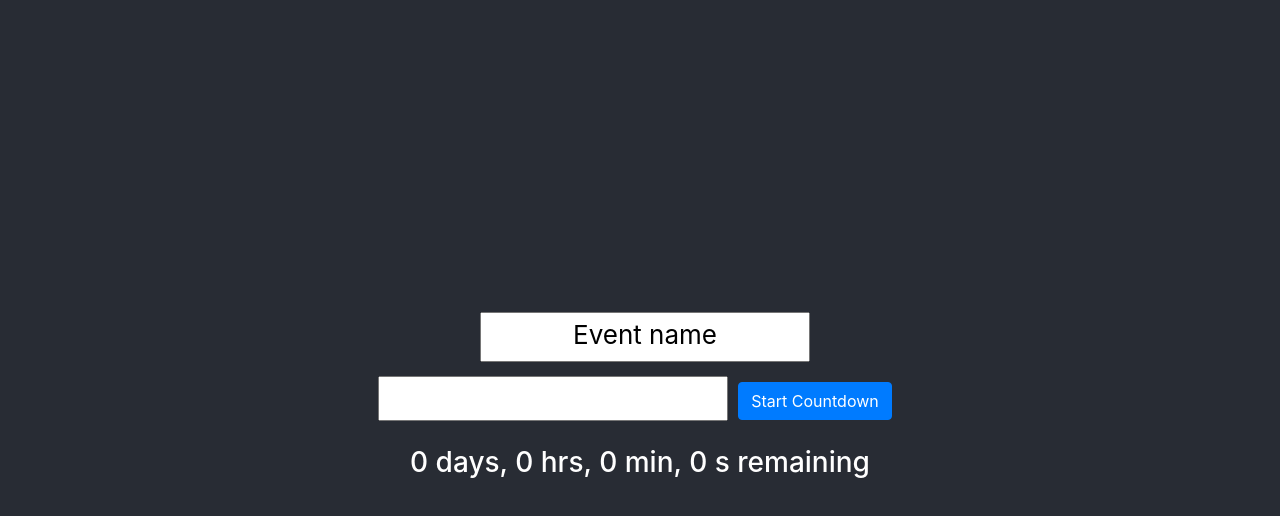
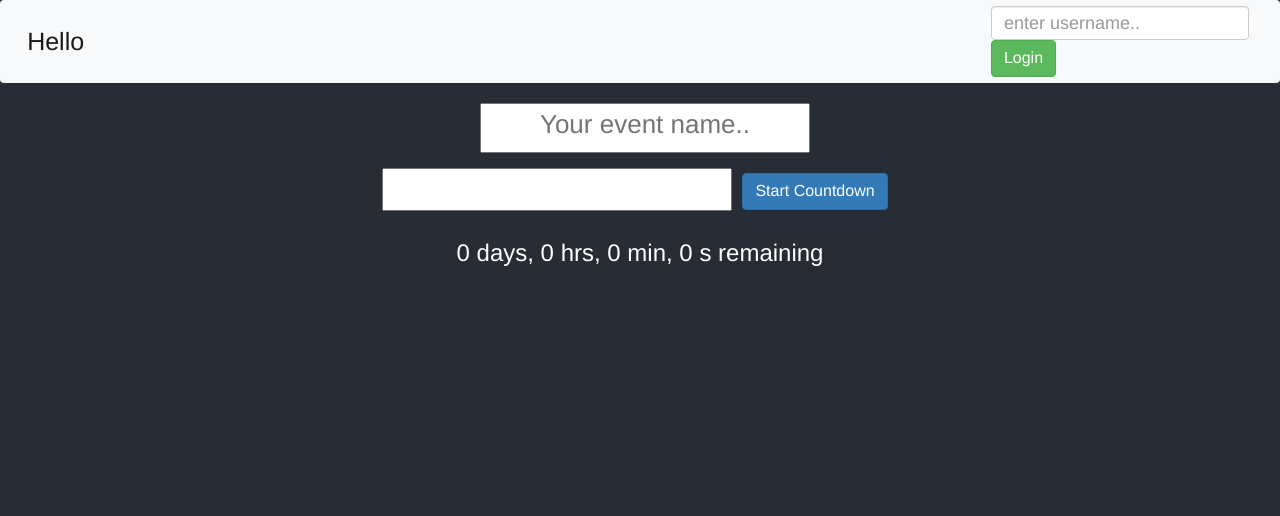
Before and after one commit to deepictorial/count-me-in, a React (Create React App) app: page / in a window 1280 px wide. Shown: the top 516 px of the page. Built offline with nearby package versions, Linux system fonts and the light colour scheme.

Commit message:
added nav and login

```diff
--- a/package.json
+++ b/package.json
@@ -6,8 +6,8 @@
     "@testing-library/jest-dom": "^4.2.4",
     "@testing-library/react": "^9.5.0",
     "@testing-library/user-event": "^7.2.1",
-    "bootstrap": "^4.5.0",
     "react": "^16.13.1",
+    "react-bootstrap": "^1.0.1",
     "react-datepicker": "^2.15.0",
     "react-dom": "^16.13.1",
     "react-scripts": "3.4.1"
@@ -37,6 +37,7 @@
     ]
   },
   "devDependencies": {
+    "bootstrap": "^3.4.1",
     "gh-pages": "^2.2.0"
   }
 }
--- a/public/index.html
+++ b/public/index.html
@@ -3,6 +3,11 @@
   <head>
     <meta charset="utf-8" />
     <link rel="icon" href="%PUBLIC_URL%/favicon.ico" />
+    <link
+        rel="stylesheet"
+        href="https://maxcdn.bootstrapcdn.com/bootstrap/4.4.1/css/bootstrap.min.css"
+        integrity="sha384-Vkoo8x4CGsO3+Hhxv8T/Q5PaXtkKtu6ug5TOeNV6gBiFeWPGFN9MuhOf23Q9Ifjh"
+        crossorigin="anonymous"/>
     <meta name="viewport" content="width=device-width, initial-scale=1" />
     <meta name="theme-color" content="#000000" />
     <meta
@@ -24,7 +29,7 @@
       work correctly both with client-side routing and a non-root public URL.
       Learn how to configure a non-root public URL by running `npm run build`.
     -->
-    <title>React App</title>
+    <title>Count Me In!</title>
   </head>
   <body>
     <noscript>You need to enable JavaScript to run this app.</noscript>
--- a/src/App.css
+++ b/src/App.css
@@ -1,5 +1,9 @@
 .App {
   text-align: center;
+  background-color: #282c34;
+  min-height: 100vh;
+  font-size: calc(10px + 2vmin);
+  color: white;
 }
 
 .App-logo {
@@ -7,8 +11,13 @@
   pointer-events: none;
 }
 
+ .btn-success {
+  font-size: 16px !important;
+}
+
 .btn-primary {
-  margin: 10px;
+  font-size: 16px !important;
+  margin: 10px !important;
 }
 
 .date-picker {
@@ -40,21 +49,28 @@ textarea {
   border: none;
 }
 
+.saved-text:hover {
+  border: 1px dashed blue;
+  cursor: text;
+}
+
+#user-display {
+  width: 100px;
+  font-size: 25px;
+}
+
+.form-inline {
+  margin-left: 70%;
+}
+
+#user-name {
+  font-size: 18px !important;
+}
+
 @media (prefers-reduced-motion: no-preference) {
   .App-logo {
     animation: App-logo-spin infinite 20s linear;
   }
-}
-
-.App-header {
-  background-color: #282c34;
-  min-height: 100vh;
-  display: flex;
-  flex-direction: column;
-  align-items: center;
-  justify-content: center;
-  font-size: calc(10px + 2vmin);
-  color: white;
 }
 
 .App-link {
--- a/src/App.js
+++ b/src/App.js
@@ -1,63 +1,15 @@
 import React from 'react';
 import './App.css';
-import DatePicker from 'react-datepicker';
-import 'react-datepicker/dist/react-datepicker.css';
+import Countdown from './Countdown.js';
+import Navigation from './Navigation.js';
 import 'bootstrap/dist/css/bootstrap.min.css';
-import Clock from './Clock.js';
 
 class App extends React.Component {
-
-  constructor(props) {
-    super(props);
-    this.state = {date: new Date(), eventname: 'Enter event name'};
-    this.handleChange = this.handleChange.bind(this);
-    this.onFormSubmit = this.onFormSubmit.bind(this);
-    this.handleTextChange = this.handleTextChange.bind(this);
-  }
-
-  handleChange(date) {
-    this.setState({
-      startDate: date
-    })
-  }
-
-  handleTextChange(event) {
-    this.setState({
-      eventname: event.target.value
-    })
-  }
-
-  onFormSubmit(e) {
-    e.preventDefault();
-    this.setState((state,props) => (
-      {date: state.startDate, eventname: state.eventname}));
-    document.getElementById('event-text').classList.add('saved-text');
-  }
-
   render() {
     return (
       <div className="App">
-        <header className="App-header">
-          <form onSubmit={ this.onFormSubmit }>
-            <div className="form-group">
-              <div className="event-group">
-                <textarea
-                  id="event-text"
-                  defaultValue="Event name"
-                  onChange={this.handleTextChange}>
-                </textarea>
-              </div>
-              <DatePicker
-                className="date-picker"
-                selected={this.state.startDate}
-                onChange={this.handleChange}
-                showTimeSelect
-                dateFormat="MMMM d, yyyy h:mm aa"/>
-              <button className="btn btn-primary">Start Countdown</button>
-            </div>
-          </form>
-          <Clock date={this.state.date}/>
-        </header>
+        <Navigation />
+        <Countdown />
       </div>
     );
   }
--- /dev/null
+++ b/src/Countdown.js
@@ -0,0 +1,67 @@
+import React from 'react';
+import './Countdown.css';
+import './App.css';
+import DatePicker from 'react-datepicker';
+import 'react-datepicker/dist/react-datepicker.css';
+import 'bootstrap/dist/css/bootstrap.min.css';
+import Clock from './Clock.js';
+
+class Countdown extends React.Component {
+  constructor(props) {
+    super(props);
+    this.state = {date: new Date(), eventname: 'Enter event name'};
+    this.handleChange = this.handleChange.bind(this);
+    this.onFormSubmit = this.onFormSubmit.bind(this);
+    this.handleTextChange = this.handleTextChange.bind(this);
+  }
+
+  handleChange(date) {
+    this.setState({
+      startDate: date
+    })
+  }
+
+  handleTextChange(event) {
+    this.setState({
+      eventname: event.target.value
+    })
+  }
+
+  componentDidMount() {
+  }
+
+  onFormSubmit(e) {
+    e.preventDefault();
+    this.setState((state,props) => (
+      {date: state.startDate, eventname: state.eventname}));
+    document.getElementById('event-text').classList.add('saved-text');
+  }
+
+  render() {
+    return (
+      <div className="countdown-new">
+        <form onSubmit={ this.onFormSubmit }>
+        <div className="form-group">
+          <div className="event-group">
+            <textarea
+              id="event-text"
+              placeholder="Your event name.."
+              onChange={this.handleTextChange}>
+            </textarea>
+          </div>
+          <DatePicker
+            className="date-picker"
+            selected={this.state.startDate}
+            onChange={this.handleChange}
+            showTimeSelect
+            dateFormat="MMMM d, yyyy h:mm aa"/>
+          <button className="btn btn-primary">Start Countdown</button>
+        </div>
+        </form>
+        <Clock date={this.state.date}/>
+      </div>
+    );
+  }
+}
+
+export default Countdown;
--- /dev/null
+++ b/src/Navigation.js
@@ -0,0 +1,48 @@
+import React from 'react';
+import './App.css';
+import Navbar from 'react-bootstrap/navbar';
+import Form from 'react-bootstrap/form';
+import FormControl from 'react-bootstrap/formcontrol';
+import Button from 'react-bootstrap/button';
+
+class Navigation extends React.Component {
+  constructor(props) {
+    super(props);
+    this.state = {username: "user1"};
+    this.handleClick = this.handleClick.bind(this);
+    this.handleTextChange = this.handleTextChange.bind(this);
+  }
+
+  handleClick(event) {
+    document.getElementById('user-display').innerHTML = "Welcome " + this.state.username + "!";
+    document.getElementById('user-name').value = '';
+  }
+
+  handleTextChange(event) {
+    this.setState({
+      username: event.target.value
+    })
+  }
+
+  render() {
+    return (
+      <Navbar bg="light" expand="lg">
+        <Navbar.Brand
+          id="user-display">Hello</Navbar.Brand>
+          <Form inline>
+            <FormControl
+              type="text"
+              placeholder="enter username.."
+              className="mr-sm-2"
+              id="user-name"
+              onChange={this.handleTextChange} />
+            <Button
+              variant="success"
+              onClick={this.handleClick}>Login</Button>
+          </Form>
+      </Navbar>
+    );
+  }
+}
+
+export default Navigation;
```
Also changed, not shown: src/Countdown.css (added), 2 other files (tests, documents, lock files or other folders).
